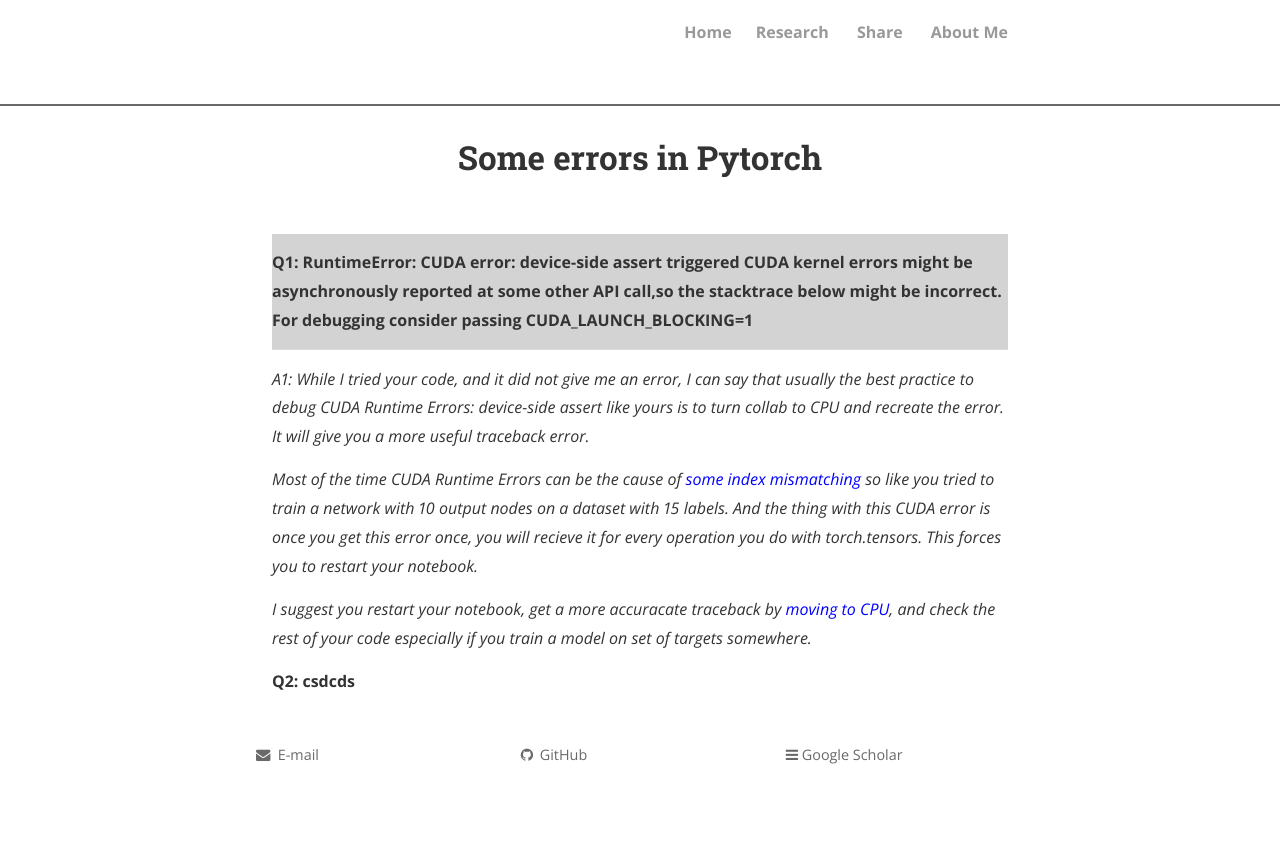
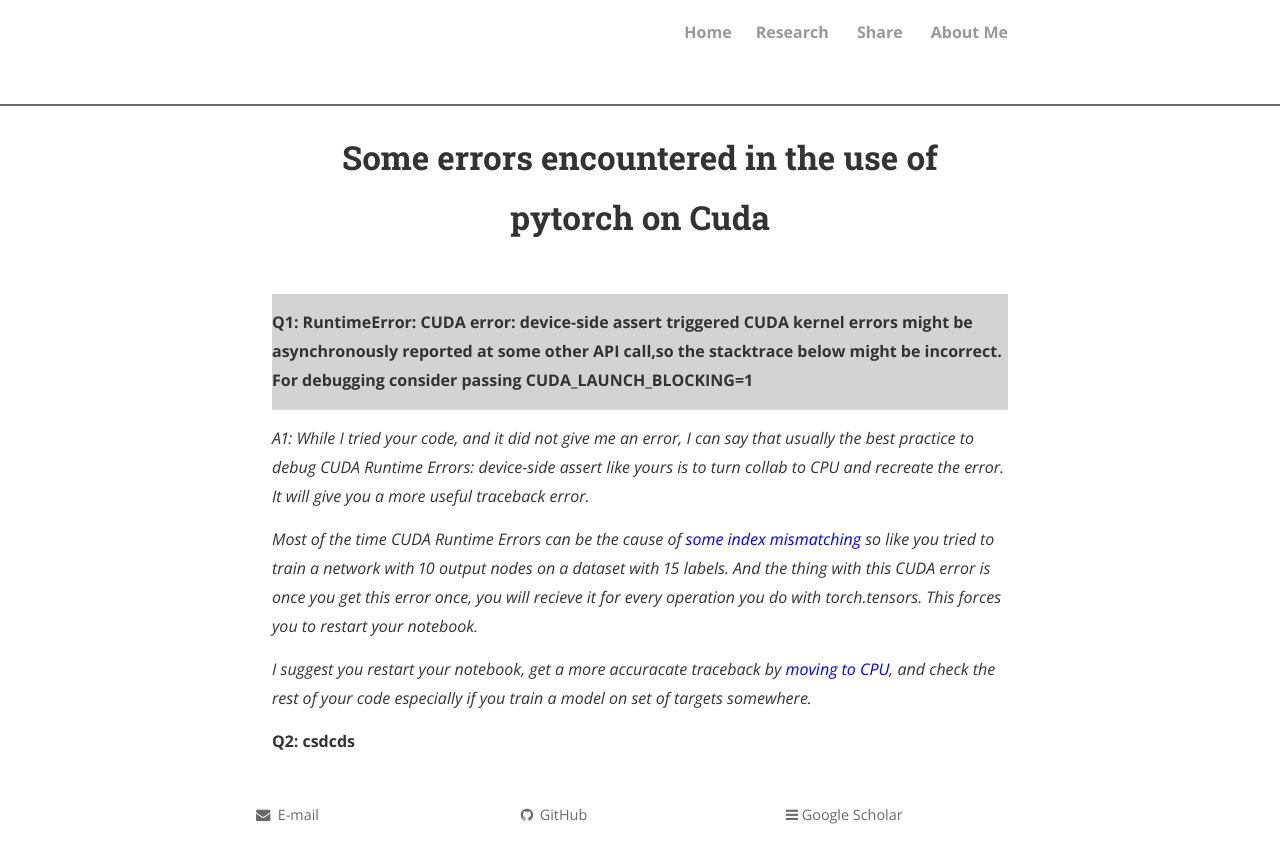
Before and after one commit to sosweetzhang/sosweetzhang.github.io, a Jekyll site: the page built from share/Experience/231106.md, in a window 1280 px wide. Shown: the top 863 px of the page. Built offline with Jekyll 4.4.1, drawn with Linux system fonts in a browser that asks for light colours; nearby versions of some CDN libraries; comment, search, counter and statistics services are not loaded; a style sheet for code colours, icons or effects is not loaded.

Commit message:
Update 231106.md

```diff
--- a/share/Experience/231106.md
+++ b/share/Experience/231106.md
@@ -1,6 +1,6 @@
 ---
 layout: page
-title: Some errors in Pytorch
+title: Some errors encountered in the use of pytorch on Cuda
 permalink: /share/Experience/231106/
 ---
 
```
